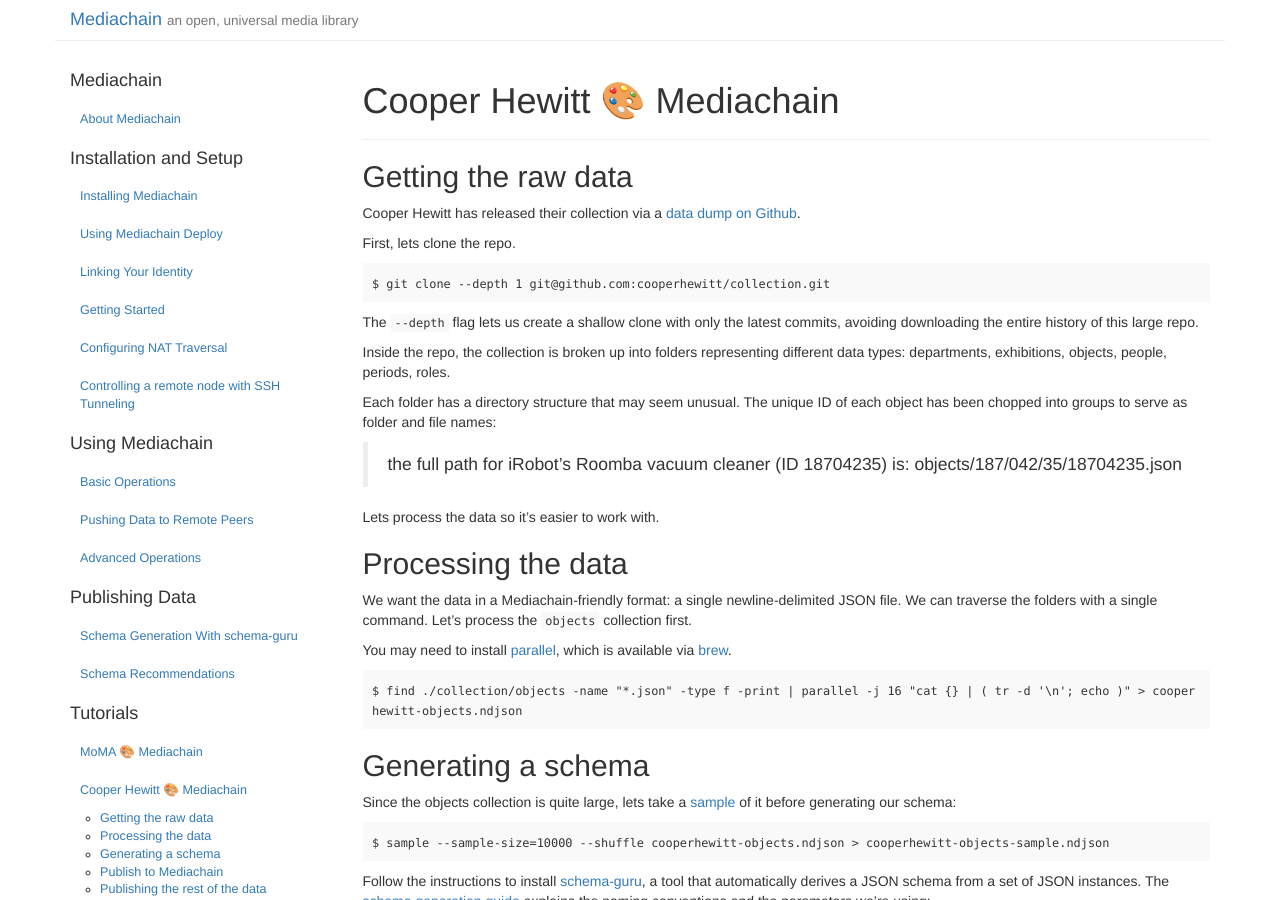
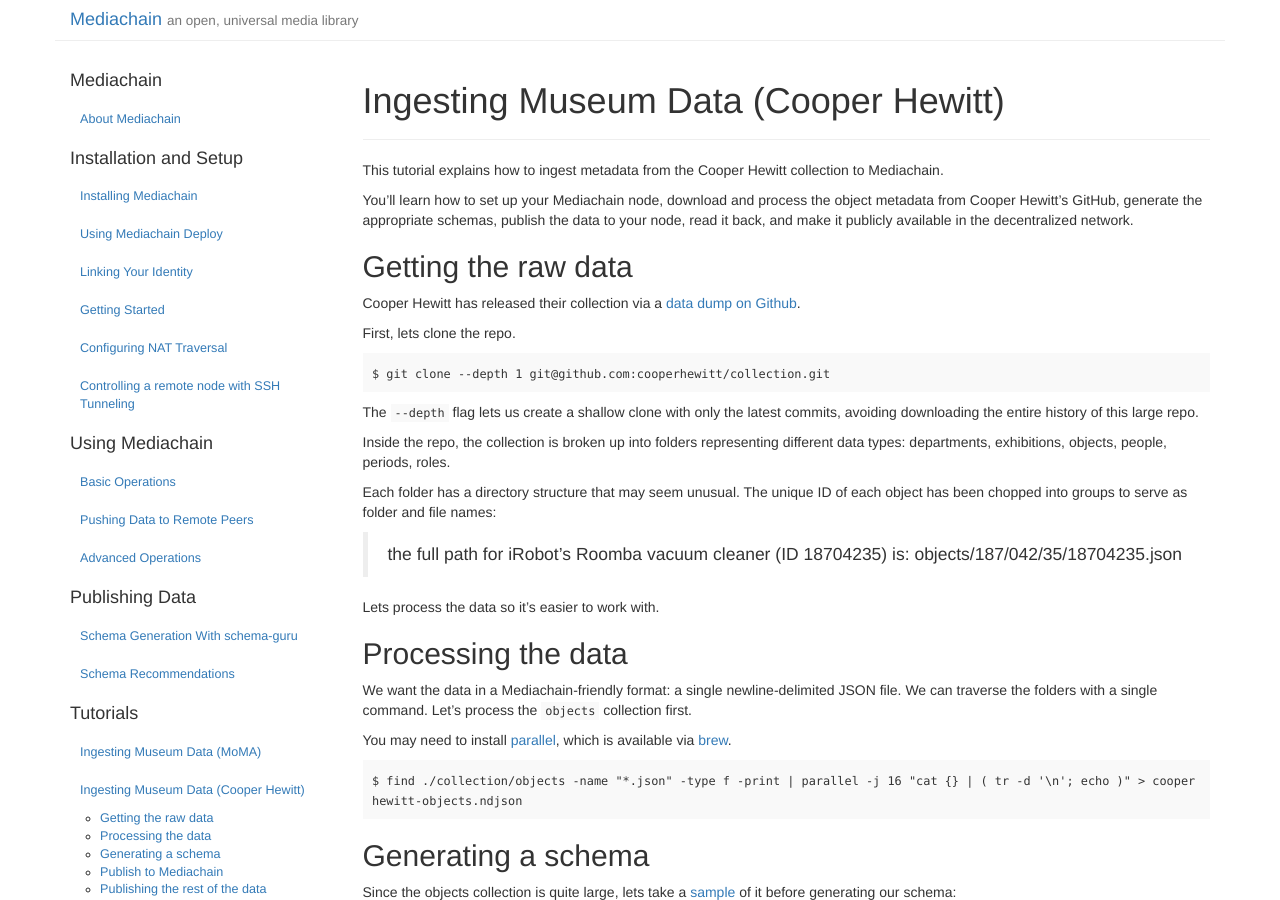
Before and after one commit to mediachain/mediachain-docs, a Jekyll site: the page built from _docs/tutorial/cooper-hewitt.md, in a window 1280 px wide and 900 px high. Built offline with Jekyll 4.4.1, drawn with Linux system fonts in a browser that asks for light colours; nearby versions of some CDN libraries.

Commit message:
Improve tutorial docs.

```diff
--- a/_docs/tutorial/cooper-hewitt.md
+++ b/_docs/tutorial/cooper-hewitt.md
@@ -1,5 +1,5 @@
 ---
-title: Cooper Hewitt 🎨 Mediachain
+title: Ingesting Museum Data (Cooper Hewitt)
 layout: page
 category: tutorial
 order: 20
@@ -7,6 +7,10 @@ order: 20
 
 * TOC
 {:toc #table_of_contents}
+
+This tutorial explains how to ingest metadata from the Cooper Hewitt collection to Mediachain.
+
+You'll learn how to set up your Mediachain node, download and process the object metadata from Cooper Hewitt's GitHub, generate the appropriate schemas, publish the data to your node, read it back, and make it publicly available in the decentralized network.
 
 ## Getting the raw data
 Cooper Hewitt has released their collection via a [data dump on Github](https://github.com/cooperhewitt/collection).
```
Also changed, not shown: _docs/tutorial/moma.md (+5 -1 lines).
